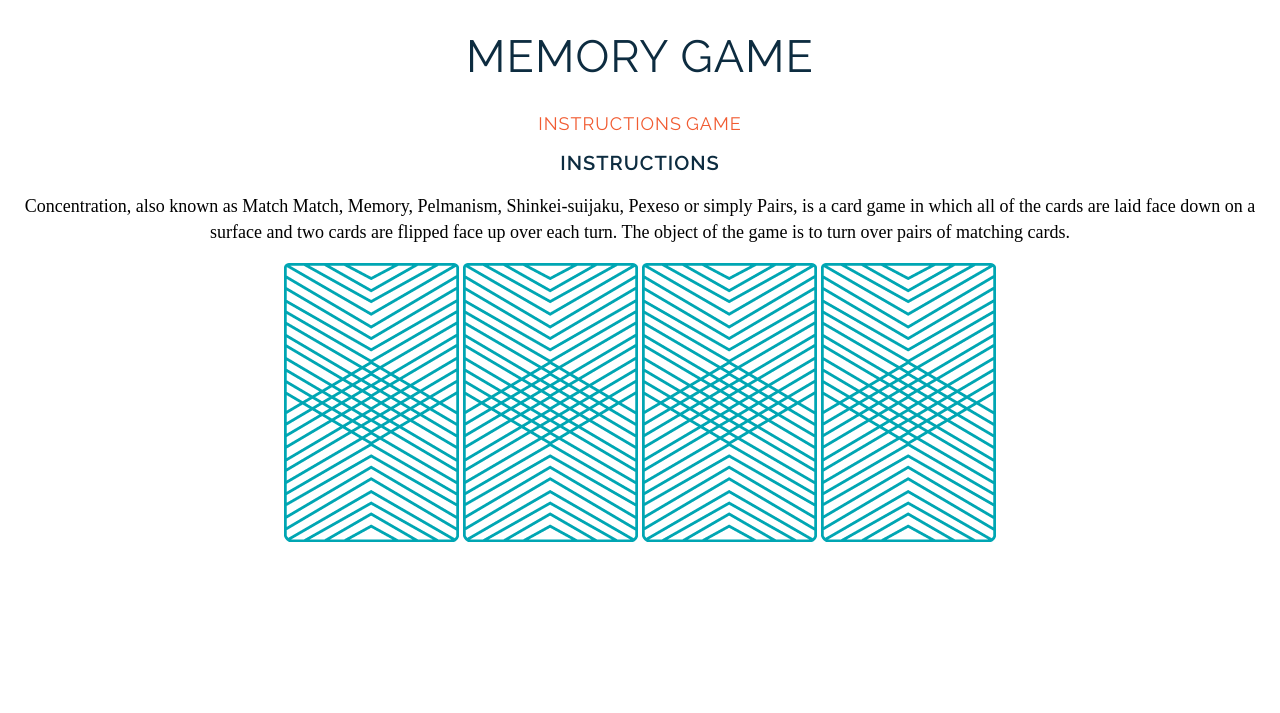
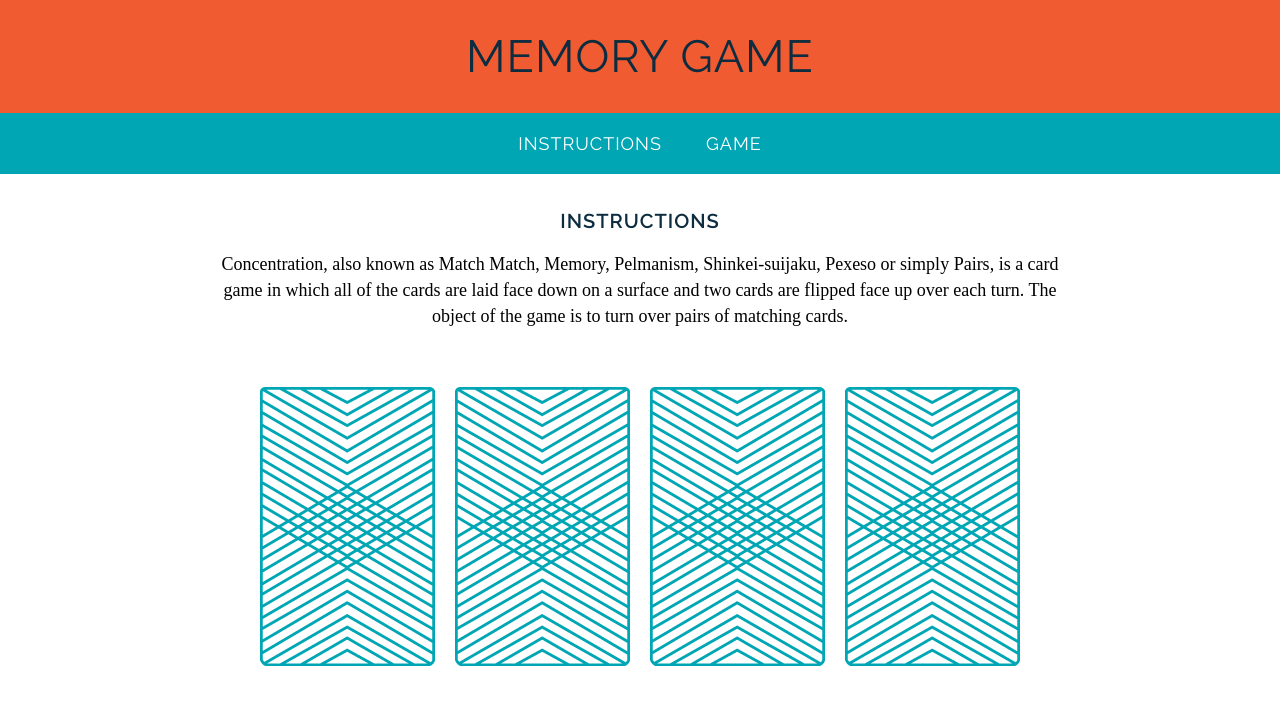
Before and after one commit to carlo-bruno/wdi-fundamentals-memorygame, a plain HTML site: page memory_game/index.html in a window 1280 px wide. Drawn offline with Linux system fonts and the light colour scheme; a web font is replaced by a local one.

Commit message:
using semantic tags to separate sections in html, updated style

```diff
--- a/memory_game/css/style.css
+++ b/memory_game/css/style.css
@@ -1,6 +1,9 @@
 body {
   text-align: center;
+  margin: 0;
 }
+
+/* Typography ------------------------------------------ */
 
 h1,
 h2,
@@ -14,6 +17,7 @@ h1 {
   letter-spacing: 1px;
   font-weight: 400;
   font-size: 45px;
+  margin: 0;
 }
 
 h2 {
@@ -26,11 +30,12 @@ h2 {
 
 a {
   font-family: "Raleway", sans-serif;
-  color: #f15b31;
+  color: #ffffff;
   letter-spacing: 1px;
   font-weight: 400;
   font-size: 18px;
   text-decoration: none;
+  margin: 0 20px;
 }
 
 p {
@@ -38,3 +43,25 @@ p {
   line-height: 26px;
   font-size: 18px;
 }
+
+/* Layout ---------------------------------------------- */
+header {
+  background-color: #f15b31;
+  color: #ffffff;
+  padding: 30px 20px;
+}
+
+nav {
+  background-color: #00a6b3;
+  color: #ffffff;
+  padding: 20px 0;
+}
+
+main {
+  width: 850px;
+  margin: 35px auto;
+}
+
+img {
+  margin: 40px 8px;
+}
--- a/memory_game/index.html
+++ b/memory_game/index.html
@@ -17,15 +17,18 @@
     <link href="css/style.css" rel="stylesheet" type="text/css" />
   </head>
   <body>
-    <h1>Memory Game</h1>
-    <a href="#">Instructions</a> <a href="#">Game</a>
+    <header><h1>Memory Game</h1></header>
+
+    <nav><a href="#">Instructions</a> <a href="#">Game</a></nav>
+
+    <main>
       <h2>Instructions</h2>
       <p>
         Concentration, also known as Match Match, Memory, Pelmanism,
         Shinkei-suijaku, Pexeso or simply Pairs, is a card game in
-      which all of the cards are laid face down on a surface and two
-      cards are flipped face up over each turn. The object of the
-      game is to turn over pairs of matching cards.
+        which all of the cards are laid face down on a surface and
+        two cards are flipped face up over each turn. The object of
+        the game is to turn over pairs of matching cards.
       </p>
 
       <div>
@@ -34,5 +37,6 @@
         <img src="images/back.png" alt="King of Diamonds" />
         <img src="images/back.png" alt="King of Hearts" />
       </div>
+    </main>
   </body>
 </html>
```
Lines whose indentation alone changed are shown as unchanged.
